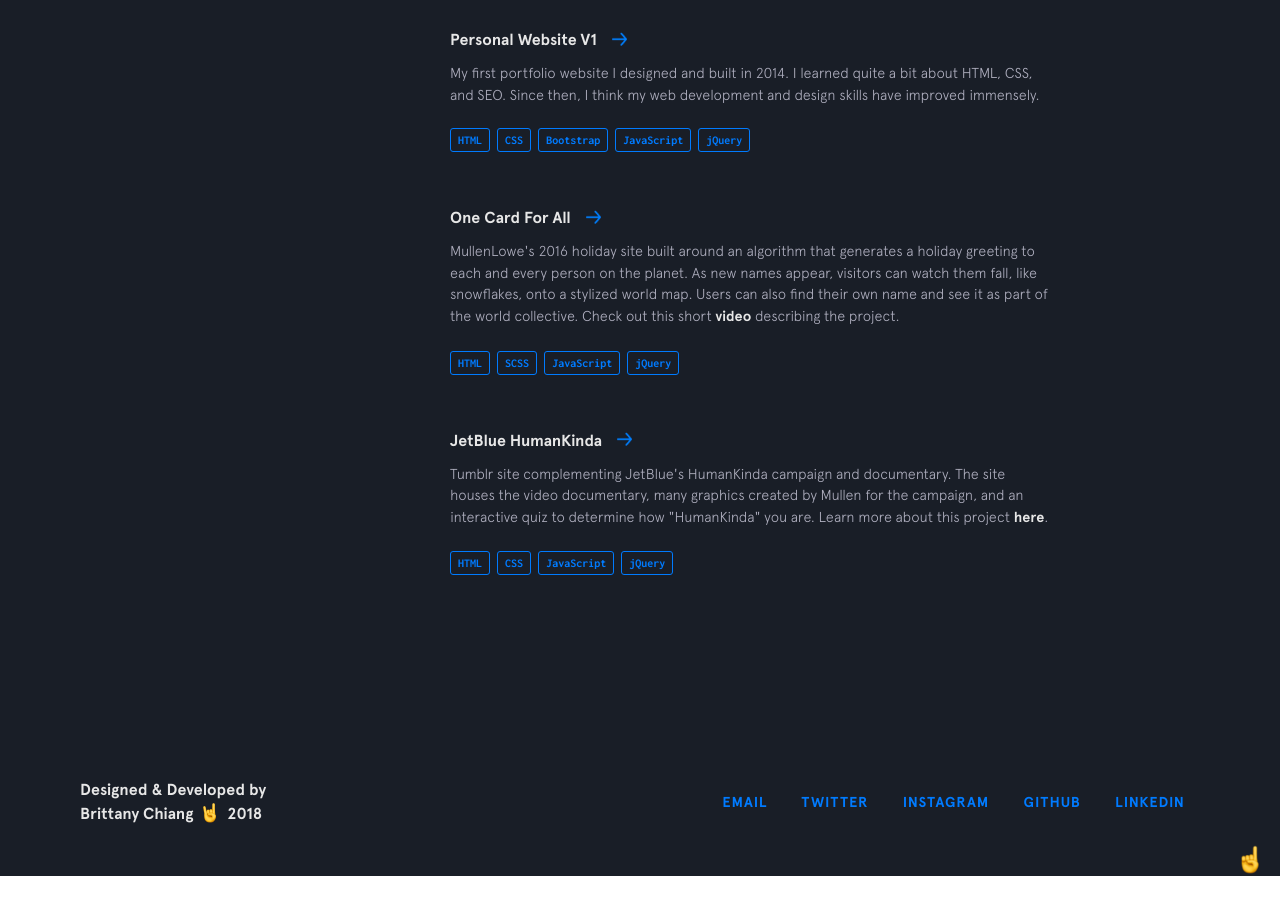
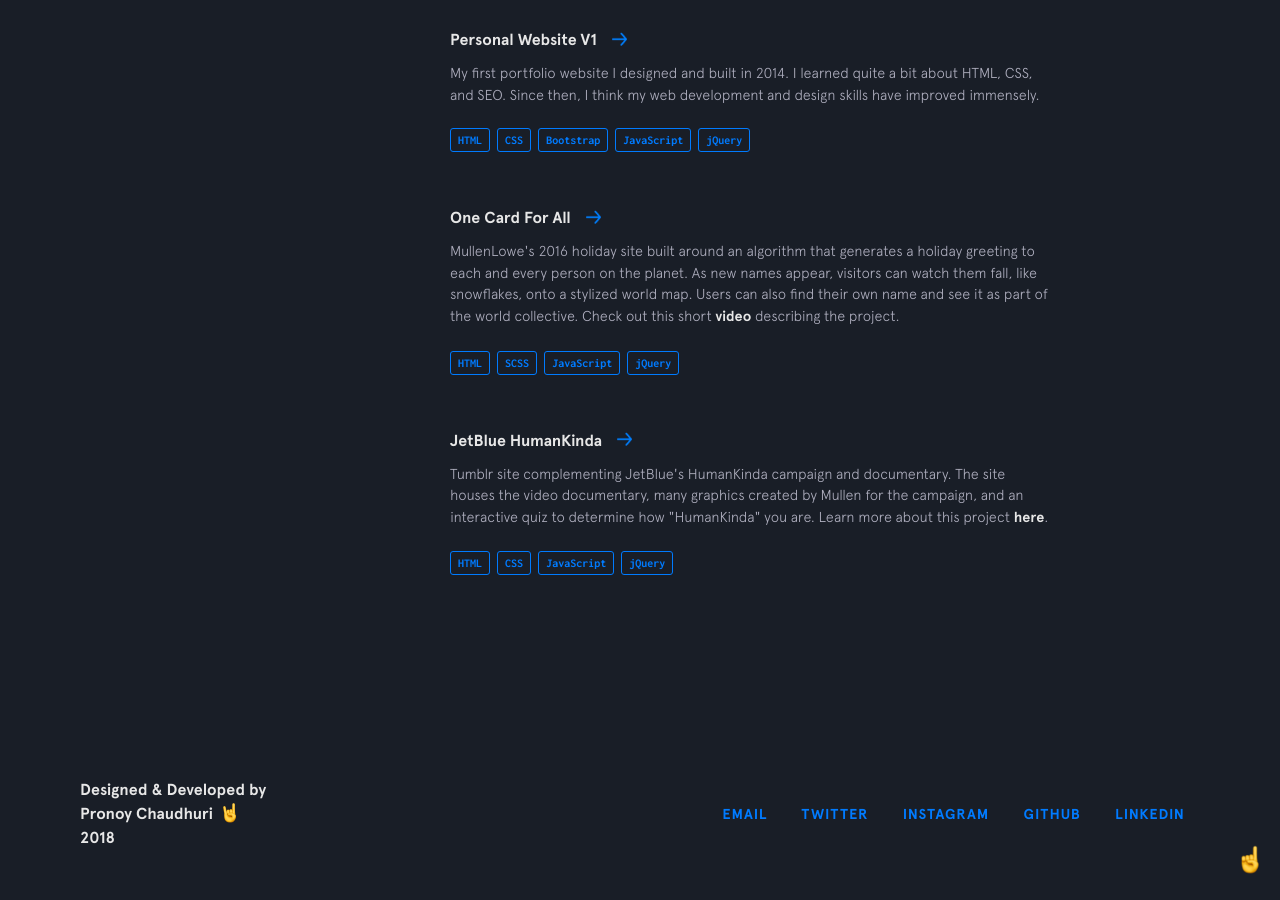
Before and after one commit to PronoyC/pronoyc.github.io, a Jekyll site: the page built from index.html, in a window 1280 px wide and 900 px high, scrolled down 6529 px. Built offline with Jekyll 4.4.1, drawn with Linux system fonts in a browser that asks for light colours; nearby versions of some CDN libraries; before the commit the page ends 7405 px from its top, so only the background shows below that.

Commit message:
Update footer.html

```diff
--- a/_includes/footer.html
+++ b/_includes/footer.html
@@ -4,7 +4,7 @@
       <span>Designed &amp; Developed by</span>
     </div>
     <div class="bottom">
-      <span>Brittany Chiang</span>
+      <span>Pronoy Chaudhuri</span>
       <img class="emoji" src="{{site.baseurl}}/img/emojis/rockon.png" alt="emoji">
       <span>2018</span>
     </div>
```
